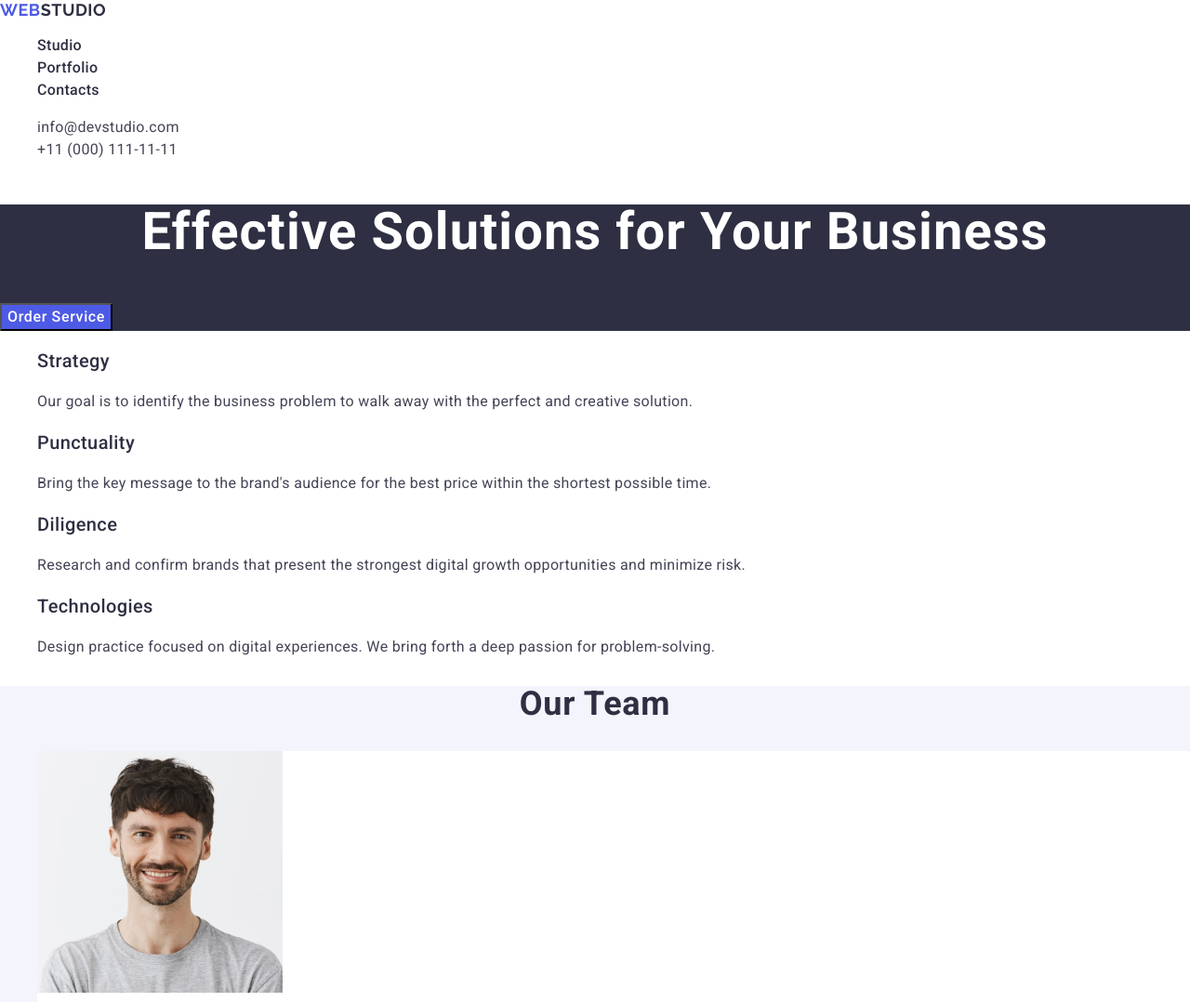
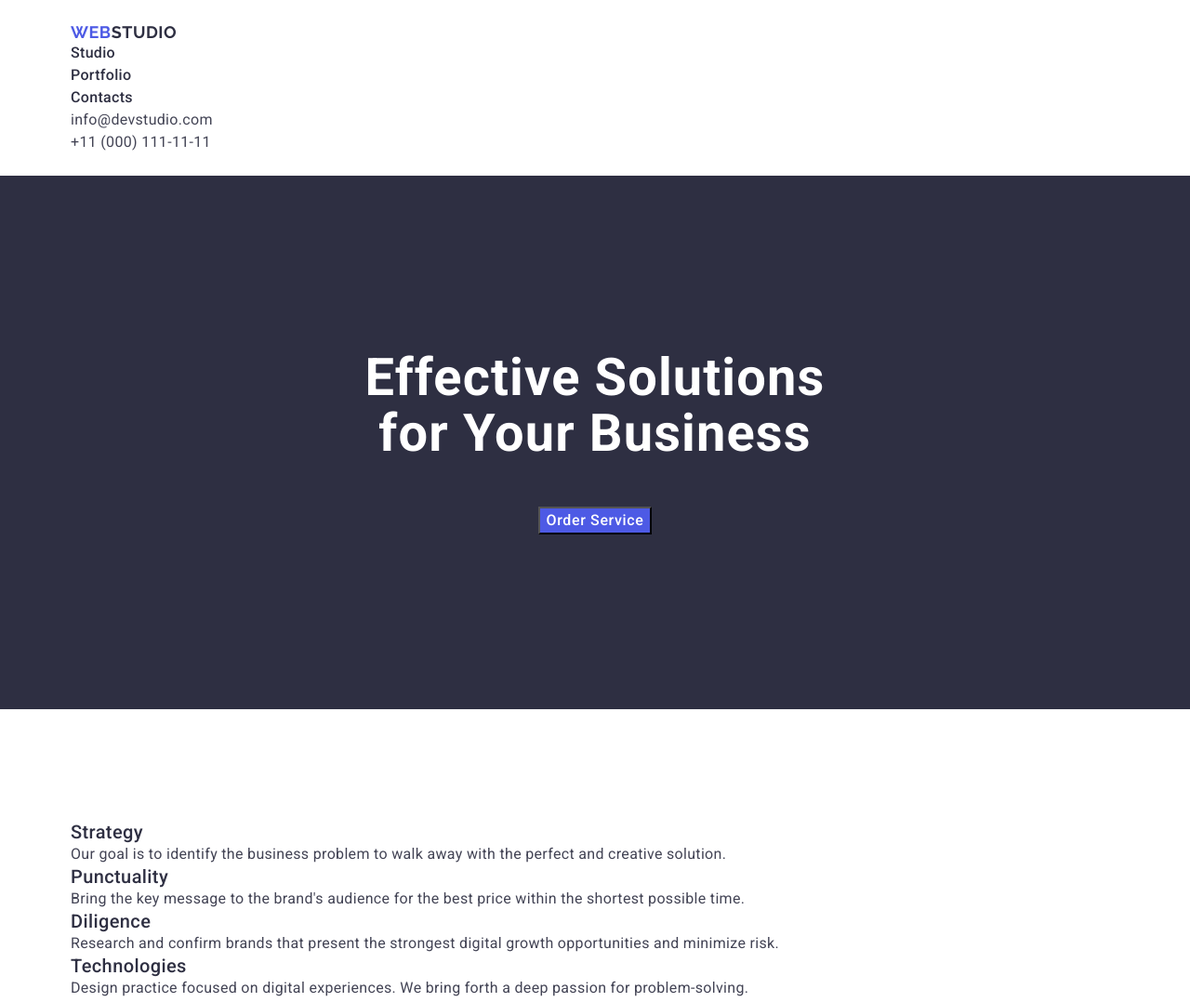
Before and after one commit to dvk2017/goit-markup-hw-03, a plain HTML site: page index.html in a window 1280 px wide. Shown: the top 1078 px of the page at 93% size. Drawn offline with nearby package versions, Linux system fonts and the light colour scheme.

Commit message:
add paddings, margins

```diff
--- a/css/styles.css
+++ b/css/styles.css
@@ -4,19 +4,47 @@ body {
   background-color: #fff;
 }
 
+h1,
+h2,
+h3,
+h4,
+h5,
+h6,
+p {
+  margin-top: 0;
+  margin-bottom: 0;
+}
+
 ul {
   list-style: none;
+  margin-top: 0;
+  margin-bottom: 0;
+  padding-left: 0;
 }
 
 a {
   text-decoration: none;
+  color: currentColor;
 }
 
 button {
   cursor: pointer;
 }
 
+.container {
+  max-width: 1158px;
+  padding-left: 15px;
+  padding-right: 15px;
+  margin-left: auto;
+  margin-right: auto;
+}
+
 /* ============== HEDER ============ */
+
+.header {
+  padding-top: 24px;
+  padding-bottom: 24px;
+}
 
 .logo {
   font-family: "Raleway", sans-serif;
@@ -71,12 +99,21 @@ header .logo span {
   background-color: #2e2f42;
 }
 
+.hero-wrap {
+  padding-top: 188px;
+  padding-bottom: 188px;
+}
+
 .hero-title {
   font-size: 56px;
   line-height: 1.07;
   letter-spacing: 0.02em;
   text-align: center;
   color: #fff;
+  max-width: 496px;
+  margin-left: auto;
+  margin-right: auto;
+  margin-bottom: 48px;
 }
 
 .hero-btn {
@@ -87,6 +124,9 @@ header .logo span {
   letter-spacing: 0.04em;
   color: #fff;
   background-color: #4d5ae5;
+  display: block;
+  margin-left: auto;
+  margin-right: auto;
 }
 
 .hero-btn:hover,
@@ -97,6 +137,8 @@ header .logo span {
 /* ========== BENEFITS ============= */
 
 .benefits {
+  padding-top: 120px;
+  padding-bottom: 120px;
 }
 
 .benefits-subtitle {
@@ -117,6 +159,8 @@ header .logo span {
 
 .team {
   background-color: #f4f4fd;
+  padding-top: 120px;
+  padding-bottom: 120px;
 }
 
 .team-title {
@@ -126,6 +170,7 @@ header .logo span {
   text-align: center;
   color: #2e2f42;
   text-transform: capitalize;
+  margin-bottom: 72px;
 }
 
 .team-item {
@@ -154,6 +199,8 @@ header .logo span {
 /* ========== PORTFOLIO ============= */
 
 .portfolio {
+  padding-top: 120px;
+  padding-bottom: 120px;
 }
 
 .portfolio-title {
@@ -163,6 +210,7 @@ header .logo span {
   text-align: center;
   color: #2e2f42;
   text-transform: capitalize;
+  margin-bottom: 72px;
 }
 
 .portfolio-image {
@@ -186,6 +234,8 @@ header .logo span {
 
 .foot {
   background: #2e2f42;
+  padding-top: 120px;
+  padding-bottom: 120px;
 }
 
 footer .logo span {
@@ -197,4 +247,5 @@ footer .logo span {
   line-height: 1.5;
   letter-spacing: 0.02em;
   color: #f4f4fd;
+  max-width: 264px;
 }
--- a/index.html
+++ b/index.html
@@ -21,6 +21,7 @@
   </head>
   <body>
     <header class="header">
+      <div class="container">
         <nav class="header-navigation">
           <a class="logo" href="./index.html">Web<span>Studio</span></a>
           <ul class="header-menu-list">
@@ -49,14 +50,20 @@
             </li>
           </ul>
         </address>
+      </div>
     </header>
     <main>
       <section class="hero">
+        <div class="container">
+         <div class="hero-wrap">
             <h1 class="hero-title">Effective Solutions for Your Business</h1>
-        <button class="hero-btn" type="button">Order Service</button>
+            <button class="hero-btn
+         </div>
+        </div>n" type="button">Order Service</button>
       </section>
 
       <section class="benefits">
+        <div class="container">
           <h2 hidden>Our Benefits</h2>
           <ul>
             <li>
@@ -88,9 +95,11 @@
               </p>
             </li>
           </ul>
+        </div>
       </section>
 
       <section class="team">
+      <div class="container">
           <h2 class="team-title">Our Team</h2>
           <ul class="team-list">
             <li class="team-item">
@@ -138,9 +147,11 @@
               <p class="team-text">UI Designer</p>
             </li>
           </ul>
+      </div>
       </section>
 
       <section class="portfolio">
+       <div class="container">
           <h2 class="portfolio-title">Our Portfolio</h2>
           <ul>
             <li>
@@ -210,10 +221,12 @@
               <p class="portfolio-text">Marketing</p>
             </li>
           </ul>
-      </section>
+
+       </div> </section>
     </main>
 
     <footer class="foot">
+     <div class="container">
         <a class="logo" href="./index.html"
           >Web<span class="foot-logo-stud">Studio</span></a
         >
@@ -221,6 +234,7 @@
           Increase the flow of customers and sales for your business with digital
           marketing & growth solutions.
         </p>
+     </div>
     </footer>
   </body>
 </html>
```
Lines whose indentation alone changed are shown as unchanged.
